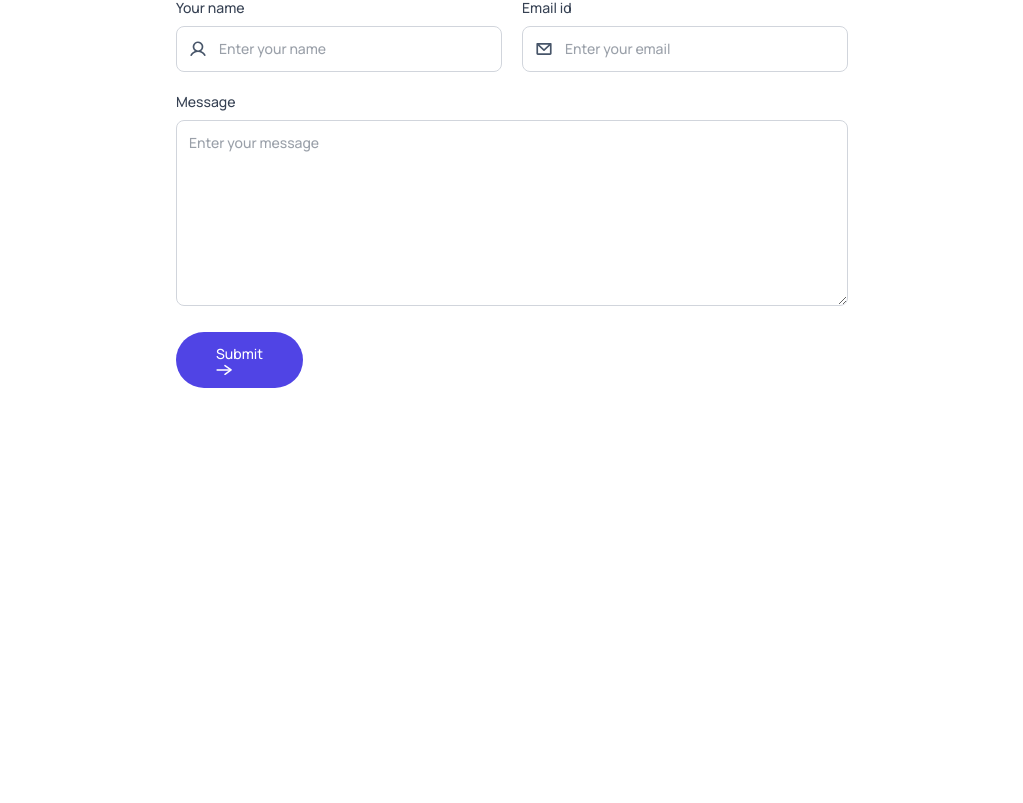
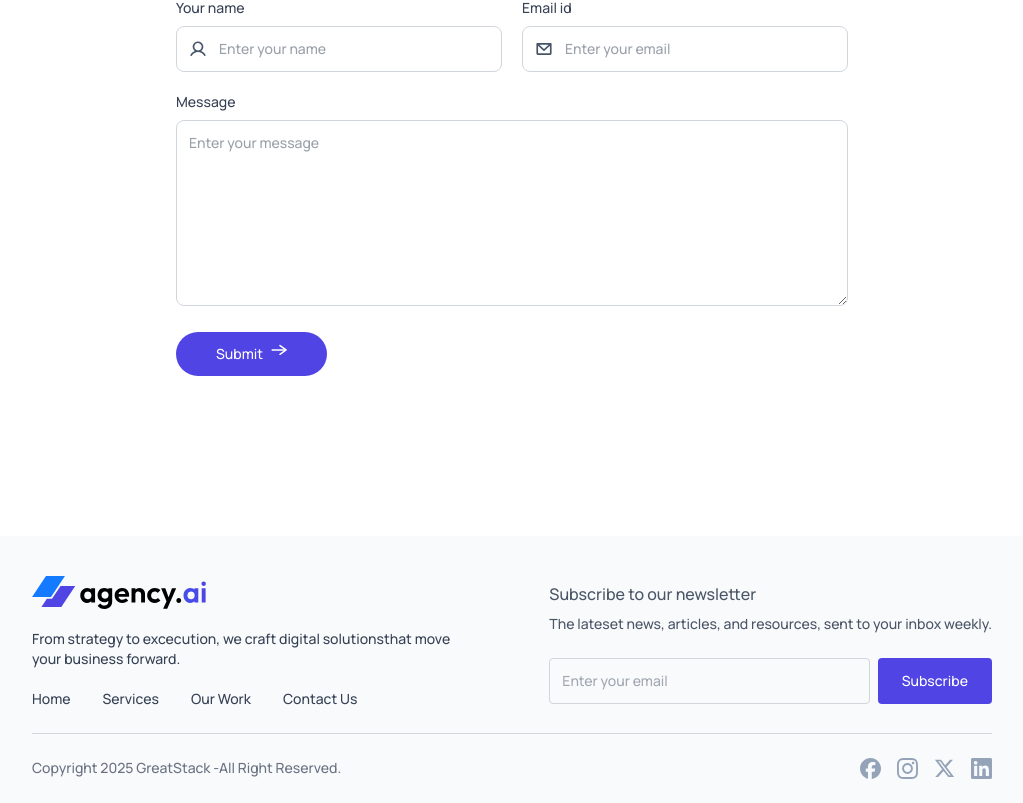
Before and after one commit to aj-allenn/agency.ai, a React (Vite) app: page / in a window 1280 px wide. Shown: the part 3298-4101 px from the top of the page, without its empty margins (128-1151 px from the left). Before the commit the page ends 3686 px from the top, so only its background shows below. Built offline with nearby package versions, Linux system fonts and the light colour scheme.

Commit message:
footer section completed

```diff
--- a/src/App.jsx
+++ b/src/App.jsx
@@ -6,6 +6,7 @@
 import OurWork from "./components/OurWork";
 import Teams from "./components/Teams";
 import ContactUs from "./components/ContactUs";
+import Footer from "./components/Footer";
 
 const App=()=>{
 
@@ -21,6 +22,7 @@
          <OurWork/>
          <Teams/>
          <ContactUs/>
+         <Footer theme={theme}/>
     </div>
   )
 }
--- a/src/components/ContactUs.jsx
+++ b/src/components/ContactUs.jsx
@@ -33,7 +33,7 @@
                </div>
 
 
-               <button type='submit' className='w-max fex gap-2 bg-primary text-white text-sm px-10 py-3 rounded-full cursor-pointer hover:scale-103 transition-all'>
+               <button type='submit' className='w-max flex gap-2 bg-primary text-white text-sm px-10 py-3 rounded-full cursor-pointer hover:scale-103 transition-all'>
                    Submit <img src={assets.arrow_icon} alt="" className='w-4' />
                </button>
 
--- a/src/components/Footer.jsx
+++ b/src/components/Footer.jsx
@@ -0,0 +1,54 @@
+import React from 'react'
+import assets from '../assets/assets'
+
+const Footer = ({theme})=>{
+  return (
+    <div className='bg-slate-50 dark:bg-gray-900 pt-10 mt-20 sm:mt-40 px-4 sm:px-10 lg:px-24 xl:px-40'>
+
+        {/* footer top */}
+
+        <div className='flex justify-between lg:items-center max-lg:flex-col gap-10'>
+            <div className='space-y-5 text-sm text-gray-700 dark:text-gray-400'>
+                <img src={theme=== 'dark'? assets.logo_dark :assets.logo} className='w-32 sm:w-44' alt="" />
+                <p className='max-w-md'>From strategy to excecution, we craft digital solutionsthat move your business forward.</p>
+
+                <ul className='flex gap-8'>
+                    <li><a className='hover:text-primary' href="#hero">Home</a></li>
+                     <li><a className='hover:text-primary' href="#services">Services</a></li>
+                     <li><a className='hover:text-primary' href="#our-work">Our Work</a></li>
+                     <li><a className='hover:text-primary' href="#contact-us">Contact Us</a></li>
+
+                </ul>
+            </div>
+
+            <div className='text-gray-600 dark:text-gray-400'>
+
+                <h3 className='font-semibold'>Subscribe to our newsletter</h3>
+                <p className='text-sm mt-2 mb-6'>The lateset news, articles, and resources, sent to your inbox weekly.</p>
+                <div className='flex gap-2  text-sm'>
+                    <input type="email" placeholder='Enter your email' className='w-full p-3 text-sm outline-none rounded dark:text-gray-200 bg-transparent border border-gray-300 dark:border-gray-500'/>
+                    <button className='bg-primary text-white rounded px-6'>Subscribe</button>
+                </div>
+
+            </div>
+        </div>
+
+        <hr className='border-gray-300 dark:border-gray-600 my-6'/>
+
+        {/* footer bottom */}
+
+        <div className='pb-6 text-sm text-gray-500 flex justify-center sm:justify-between gap-4 flex-wrap'>
+            <p>Copyright 2025 GreatStack -All Right Reserved.</p>
+            <div className='flex items-center justify-between gap-4'>
+                <img src={assets.facebook_icon} alt="" />
+                <img src={assets.instagram_icon} alt="" />
+                <img src={assets.twitter_icon} alt="" />
+                <img src={assets.linkedin_icon} alt="" />
+            </div>
+        </div>
+
+    </div>
+  )
+}
+
+export default Footer
```
